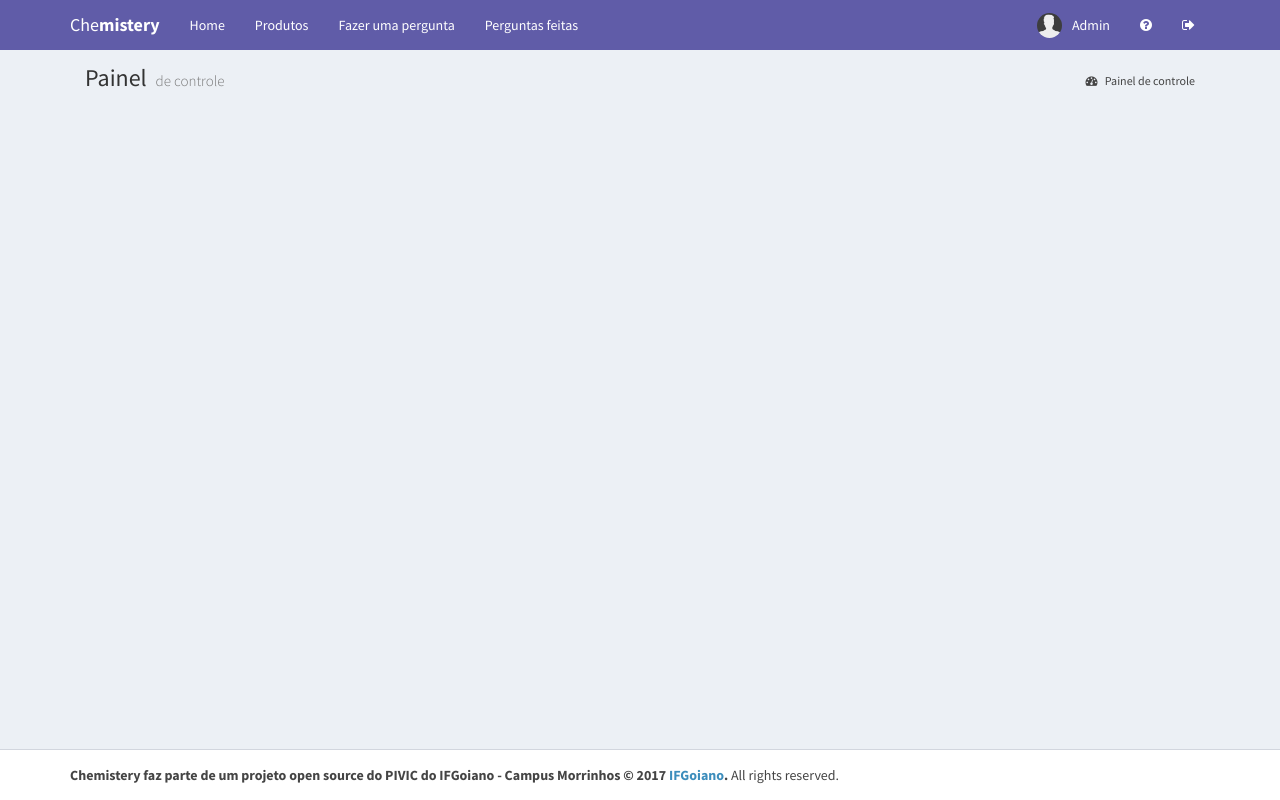
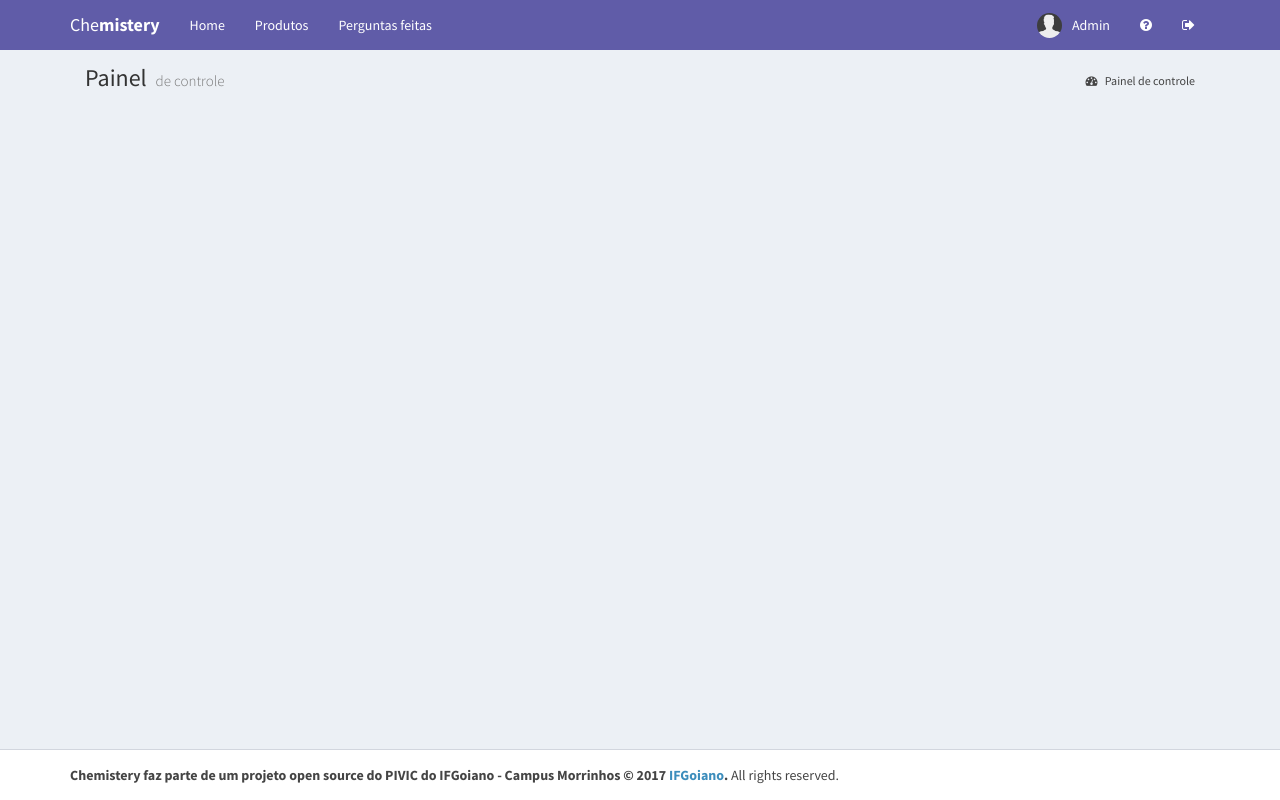
Before and after one commit to marciioluucas/Chemistery, a PHP site: page /view/indexDashComum.php in a window 1280 px wide. Run offline with PHP 8.4, Linux system fonts and the light colour scheme; the visitor is signed in with stand-in values (Sample User, id 1); data comes from the database, SQL or seed files in the repository; some libraries are stand-ins or nearby versions.

Commit message:
Tirando o botão "Fazer Perguntas", POIS NÃO TEM COMO FAZÊ PERGUNTA FORA DE UM PRODUTO POARR

```diff
--- a/view/indexDashComum.php
+++ b/view/indexDashComum.php
@@ -51,7 +51,7 @@ $usuarioController = new UsuarioController();
                     <ul class="nav navbar-nav">
                         <li><a href="#" id="home">Home <span class="sr-only"></span></a></li>
                         <li><a href="#" id="produtos">Produtos</a></li>
-                        <li><a href="#" id="fazer-pergunta">Fazer uma pergunta</a></li>
+
                         <li><a href="#" id="perguntas">Perguntas feitas</a></li>
 
                     </ul>
@@ -164,9 +164,6 @@ $usuarioController = new UsuarioController();
         $('#body').load("perguntas.php")
     });
 
-    $('#fazer-pergunta').click(function(){
-        $('#body').load("frmCadastroPergunta.php")
-    });
 
     $('#home').click(function(){
         $('#body').load("dashComum.php");
```
